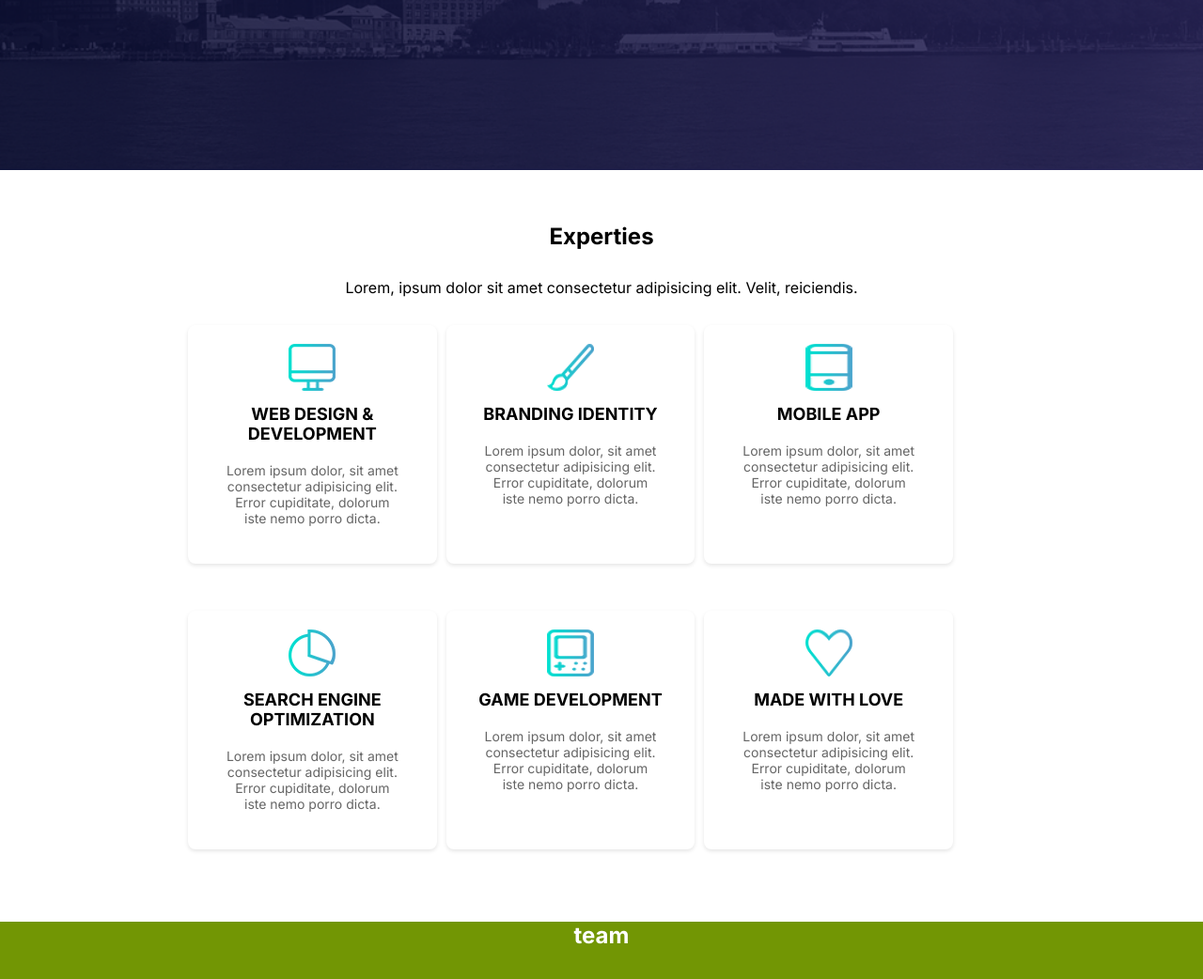
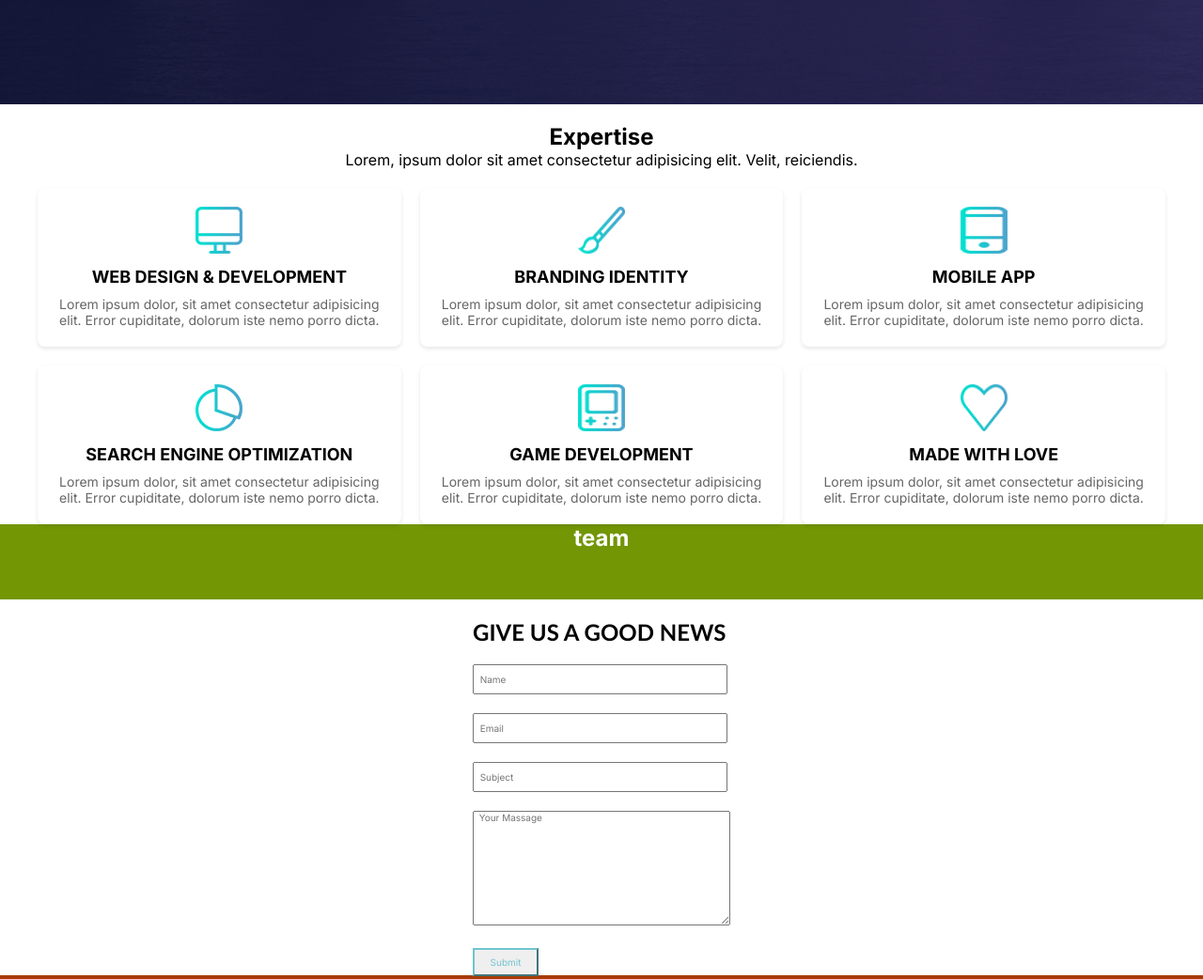
Before and after one commit to Muhammad-N-Ali/wd-51-copy-psd, a plain HTML site: page index.html in a window 1280 px wide. Shown: the part 1357-2399 px from the top of the page at 94% size. Drawn offline with Linux system fonts and the light colour scheme.

Commit message:
new modification of experties

```diff
--- a/index.html
+++ b/index.html
@@ -72,7 +72,7 @@
         <h2>WATCH OUR STORY</h2>
       </section>
       <!-- experties -->
-      <section id="experties">
+      <!-- <section id="experties">
         <div class="experties-heading">
           <h1>Experties</h1>
           <p>Lorem, ipsum dolor sit amet consectetur adipisicing elit. Velit, reiciendis.</p>
@@ -120,15 +120,56 @@
               <div class="column">
                   <div class="expertise-item">
                       <img src="png/heart.png" alt="Icon 6">
-                      <h3>MADE WITH LOVE</h3>
+                      <h3>GAME DEVELOPMENT</h3>
                       <p>Lorem ipsum dolor, sit amet consectetur adipisicing elit. Error cupiditate, dolorum iste nemo porro dicta.</p>
                   </div>
               </div>
           </div>
       </div>
       </div>
-    </section>
+    </section>  -->
+    <section id="experties">
+    <div class="experties-heading">
+        <h1>Expertise</h1>
+        <p>Lorem, ipsum dolor sit amet consectetur adipisicing elit. Velit, reiciendis.</p>
+    </div>
+    <div class="expertise-grid">
+        <div class="expertise-item">
+            <img src="png/screen.png" alt="">
+            <h3>WEB DESIGN & DEVELOPMENT</h3>
+            <p>Lorem ipsum dolor, sit amet consectetur adipisicing elit. Error cupiditate, dolorum iste nemo porro dicta.</p>
+        </div>
+        <div class="expertise-item">
+            <img src="png/pen.png" alt="Icon 2">
+            <h3>BRANDING IDENTITY</h3>
+            <p>Lorem ipsum dolor, sit amet consectetur adipisicing elit. Error cupiditate, dolorum iste nemo porro dicta.</p>
+        </div>
+        <div class="expertise-item">
+            <img src="png/mobile.png" alt="Icon 2">
+            <h3>MOBILE APP</h3>
+            <p>Lorem ipsum dolor, sit amet consectetur adipisicing elit. Error cupiditate, dolorum iste nemo porro dicta.</p>
+        </div>
+        <div class="expertise-item">
+            <img src="png/graph.png" alt="Icon 2">
+            <h3>SEARCH ENGINE OPTIMIZATION</h3>
+            <p>Lorem ipsum dolor, sit amet consectetur adipisicing elit. Error cupiditate, dolorum iste nemo porro dicta.</p>
+        </div>
+        <div class="expertise-item">
+            <img src="png/gameboy.png" alt="Icon 2">
+            <h3>GAME DEVELOPMENT</h3>
+            <p>Lorem ipsum dolor, sit amet consectetur adipisicing elit. Error cupiditate, dolorum iste nemo porro dicta.</p>
+        </div>
+        <div class="expertise-item">
+            <img src="png/heart.png" alt="Icon 2">
+            <h3>MADE WITH LOVE</h3>
+            <p>Lorem ipsum dolor, sit amet consectetur adipisicing elit. Error cupiditate, dolorum iste nemo porro dicta.</p>
+        </div>
+    </div>
+</section>
+
 <!-- /* ends of experties section*/ -->
+
+
 
       <section id="team">
         <h1>team</h1>
--- a/styles/expertise.css
+++ b/styles/expertise.css
@@ -1,6 +1,6 @@
  /* #expertise  */
 
-.experties-heading h1, p{
+/* .experties-heading h1, p{
     padding: 10px;
     justify-content: center;
     margin: 10px;
@@ -58,11 +58,58 @@
     color: #666666;
 }
 
-@media (min-width: 900px) {
+@media (min-width: 700px) {
 
     .column {
         flex-basis: 48%;
         margin-bottom: 20px;
         margin-left: 0px;
+        flex-wrap: wrap;
+    }
+}*/
+
+/* Common styles */
+.experties-heading {
+    text-align: center;
+    padding: 20px;
+}
+
+.expertise-grid {
+    display: grid;
+    grid-template-columns: repeat(auto-fit, minmax(300px, 1fr));
+    gap: 20px;
+    justify-content: center;
+    align-items: center;
+    margin: 0 auto;
+    max-width: 1200px; /* Adjust max width as needed */
+}
+
+.expertise-item {
+    background-color: #ffffff;
+    text-align: center;
+    padding: 20px;
+    border-radius: 8px;
+    box-shadow: 0 2px 4px rgba(0, 0, 0, 0.1);
+}
+
+.expertise-item img {
+    width: 50px;
+    height: 50px;
+    margin-bottom: 10px;
+}
+
+.expertise-item h3 {
+    font-size: 18px;
+    margin-bottom: 10px;
+}
+
+.expertise-item p {
+    font-size: 14px;
+    color: #666666;
+}
+
+@media (max-width: 768px) {
+    .expertise-grid {
+        grid-template-columns: repeat(auto-fit, minmax(200px, 1fr)); /* Adjust min and max width as needed */
     }
 }
```
